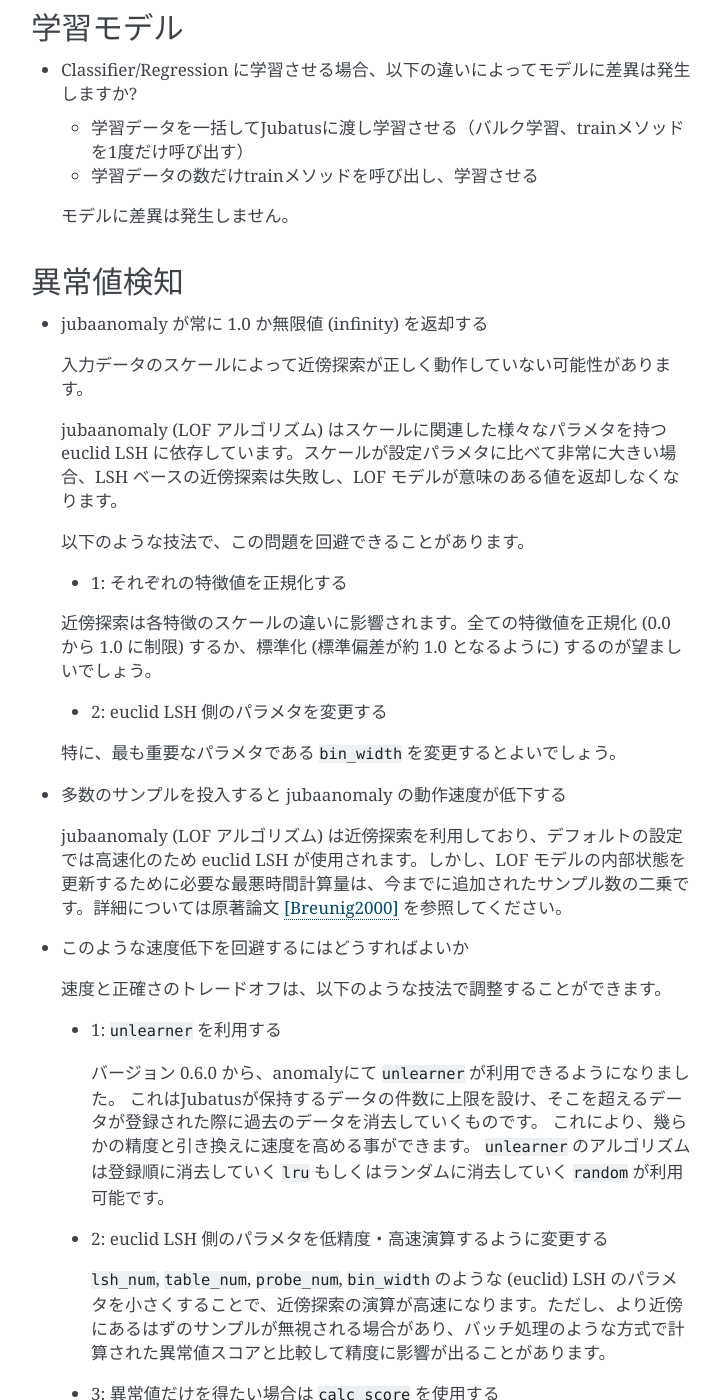
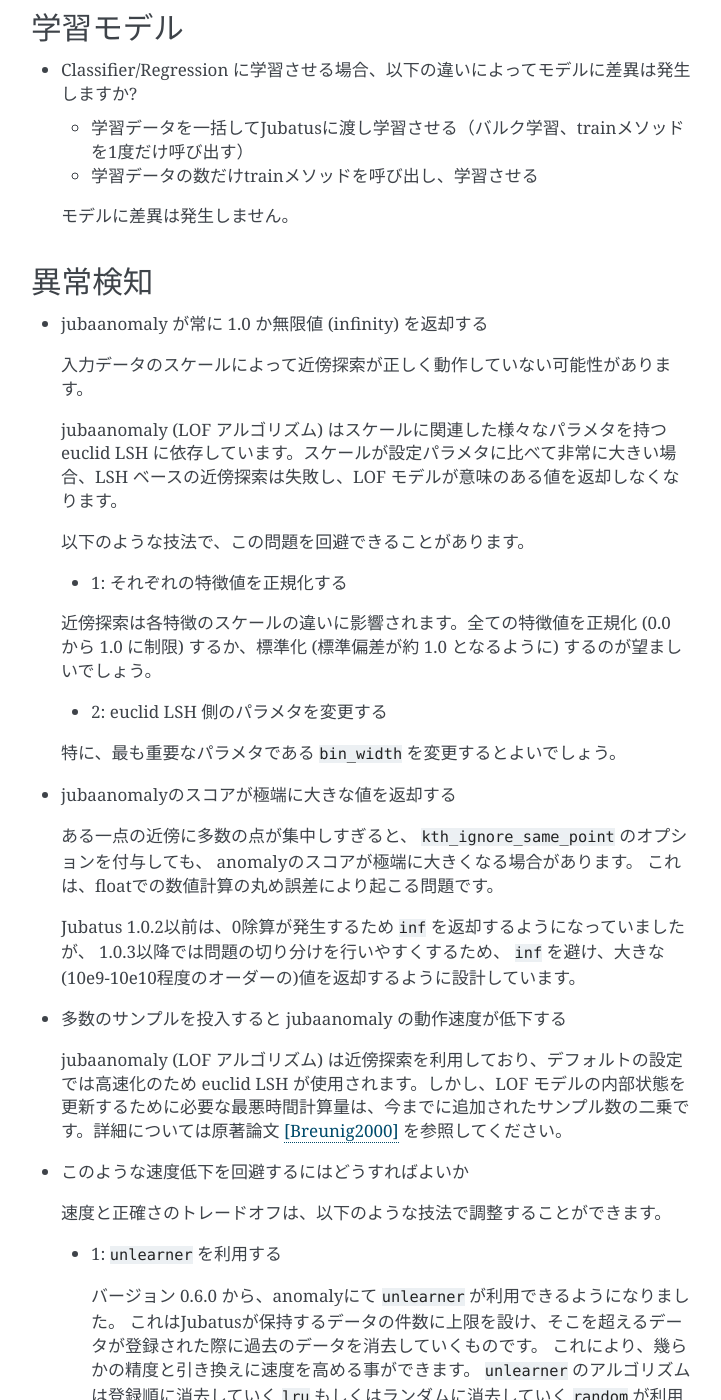
Before and after one commit to jubatus/website, a Sphinx documentation site: the page built from source/ja/tips_faqs/faq.rst, in a window 1280 px wide and 1400 px high, scrolled down 3907 px. Shown: the whole window, without its empty margins (389-1110 px from the left). Built offline with Sphinx 7.4.7, drawn with Linux system fonts in a browser that asks for light colours; the version number could not be read and is left out; cross-references to code outside the pages are shown as plain code.

Commit message:
add anomaly faq

```diff
--- a/source/en/api/api_anomaly.rst
+++ b/source/en/api/api_anomaly.rst
@@ -206,6 +206,8 @@
 
       Calculates an anomaly measure value for the point data ``row`` without adding a point.
 
+      At this time, extremely large numbers can be returned. For the detail, please refer to :ref:`FAQs:anomaly detection<faqs-anomaly-en>` .
+
    .. mpidl:method:: list<string> get_all_rows()
 
       :return:     List of all point IDs
--- a/source/ja/api/api_anomaly.rst
+++ b/source/ja/api/api_anomaly.rst
@@ -206,6 +206,8 @@
 
       点を追加せずに、与えられた点データ ``row`` の異常度を計算する。
 
+      この時、極端に大きな値を返却する場合がある。原因の詳細については :ref:`FAQs:異常検知<faqs-anomaly-ja>` を参照してください。
+
    .. mpidl:method:: list<string> get_all_rows()
 
       :return:     すべての点の ID リスト
--- a/source/ja/tips_faqs/faq.rst
+++ b/source/ja/tips_faqs/faq.rst
@@ -171,7 +171,9 @@
 
  モデルに差異は発生しません。
 
-異常値検知
+  .. _faqs-anomaly-ja:
+
+異常検知
 :::::::::::::::::
 
 - jubaanomaly が常に 1.0 か無限値 (infinity) を返却する
@@ -189,6 +191,16 @@
  - 2: euclid LSH 側のパラメタを変更する
 
  特に、最も重要なパラメタである ``bin_width`` を変更するとよいでしょう。
+
+- jubaanomalyのスコアが極端に大きな値を返却する
+
+ ある一点の近傍に多数の点が集中しすぎると、 ``kth_ignore_same_point`` のオプションを付与しても、
+ anomalyのスコアが極端に大きくなる場合があります。
+ これは、floatでの数値計算の丸め誤差により起こる問題です。
+
+ Jubatus 1.0.2以前は、0除算が発生するため ``inf`` を返却するようになっていましたが、
+ 1.0.3以降では問題の切り分けを行いやすくするため、
+ ``inf`` を避け、大きな(10e9-10e10程度のオーダーの)値を返却するように設計しています。
 
 - 多数のサンプルを投入すると jubaanomaly の動作速度が低下する
 
```
Also changed, not shown: source/en/tips_faqs/faq.rst (+10 -0 lines).
